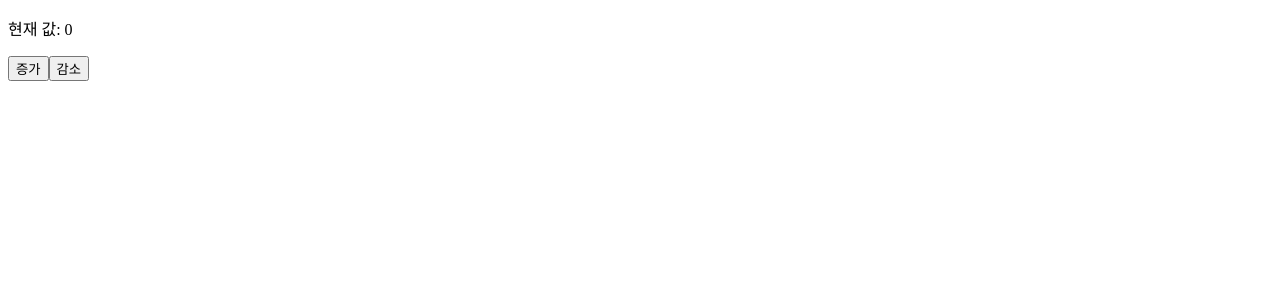
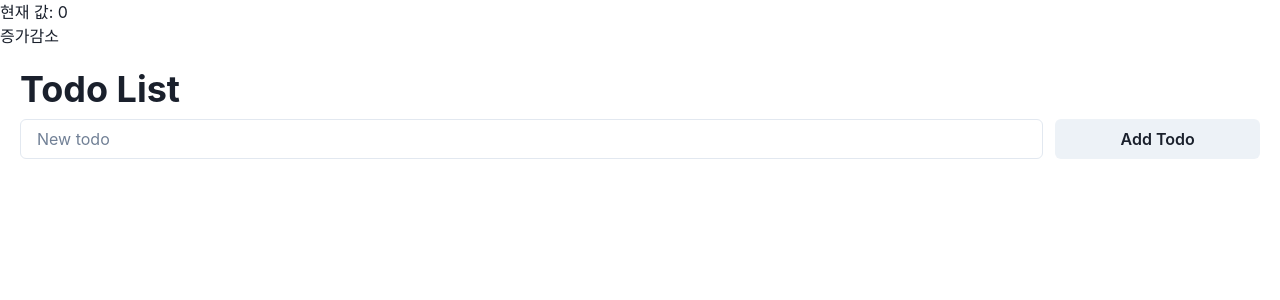
Before and after one commit to hareguu89/react-note, a React (Vite) app in the folder react-note/: page / in a window 1280 px wide. Shown: the top 300 px of the page. Built offline with nearby package versions, Linux system fonts and the light colour scheme.

Commit message:
Mobx basic

```diff
--- a/react-note/package.json
+++ b/react-note/package.json
@@ -11,6 +11,10 @@
     "build-storybook": "build-storybook"
   },
   "dependencies": {
+    "@chakra-ui/react": "^2.4.9",
+    "@emotion/react": "^11.10.5",
+    "@emotion/styled": "^11.10.5",
+    "framer-motion": "^9.0.1",
     "mobx": "^6.7.0",
     "mobx-react": "^7.6.0",
     "react": "^18.2.0",
--- a/react-note/src/App.tsx
+++ b/react-note/src/App.tsx
@@ -1,15 +1,17 @@
-import { useEffect, useState } from 'react'
-import store from './store'
-import Counter from './components/count'
+import Counter from './components/Count'
+import { ChakraProvider, Box, theme } from "@chakra-ui/react";
+import TodoList from './components/TodoList';
+import TodoAdd from './components/TodoAdd';
 
 function App() {
-
-  useEffect(() => {
-    console.log(store)
-  }, [])
-
   return (
-    <Counter/>
+    <ChakraProvider theme={theme}>
+      <Counter/>
+      <Box maxWidth="8xl" margin="auto" p={5}>
+        <TodoList />
+        <TodoAdd />
+      </Box>
+    </ChakraProvider>
   )
 }
 
--- a/react-note/src/components/Count.tsx
+++ b/react-note/src/components/Count.tsx
@@ -1,6 +1,6 @@
 import * as React from 'react';
 import store from '../store';
-import { useObserver } from 'mobx-react';
+import { observer } from 'mobx-react';
 
 const Count = () => {
     const { numberStore }  = store;
@@ -13,14 +13,14 @@ const Count = () => {
         numberStore.decreaseAction(2);
     }
 
-    return useObserver(() => (
+    return (
         <div>
             <p>현재 값: {numberStore.num}</p>
 
             <button onClick={onClickIncrease}>증가</button>
             <button onClick={onClickDecrease}>감소</button>
         </div>
-    ))
+    )
 }
 
-export default Count;
+export default observer(Count);
--- /dev/null
+++ b/react-note/src/components/TodoAdd.tsx
@@ -0,0 +1,15 @@
+import * as React from "react";
+import { Button, Input, Checkbox, Grid } from "@chakra-ui/react";
+import { observer } from "mobx-react-lite";
+import store from "../store/Todo";
+
+function TodoAdd() {
+  return (
+    <Grid pt={2} templateColumns="5fr 1fr" columnGap="3">
+      <Input placeholder="New todo" value={store.newTodo} onChange={(e) => store.newTodo = e.target.value}/>
+      <Button onClick={() => store.addTodo()}>Add Todo</Button>
+    </Grid>
+  );
+}
+
+export default observer(TodoAdd);
--- /dev/null
+++ b/react-note/src/components/TodoList.tsx
@@ -0,0 +1,27 @@
+import * as React from "react";
+import { Button, Input, Flex, Checkbox, Heading } from "@chakra-ui/react";
+import { observer } from "mobx-react-lite";
+import store, { Todo } from "../store/Todo";
+
+const TodoListItems = observer(() => (
+    <>
+      {store.todos.map((todo: Todo) => (
+        <Flex pt={2} key={todo.id}>
+          <Checkbox onClick={() => (todo.done = !todo.done)} />
+          <Input mx={2} value={todo.text} onChange={(e) => todo.text = e.target.value} />
+          <Button onClick={() => store.removeTodo(todo.id)}>Delete</Button>
+        </Flex>
+      ))}
+    </>
+  )
+)
+
+
+const TodoList = () => (
+    <>
+      <Heading>Todo List</Heading>
+      <TodoListItems />
+    </>
+)
+
+export default TodoList;
--- /dev/null
+++ b/react-note/src/store/Todo.ts
@@ -0,0 +1,52 @@
+import { makeAutoObservable, remove } from "mobx";
+
+export interface Todo {
+    id: number;
+    text: string;
+    done: boolean;
+}
+
+const updateTodo = (todos: Todo[], id: number, text: string): Todo[] =>
+    todos.map((todo) => ({
+      ...todo,
+      text: todo.id === id ? text : todo.text,
+    }));
+
+const toggleTodo = (todos: Todo[], id: number): Todo[] =>
+    todos.map((todo) => ({
+      ...todo,
+      done: todo.id === id ? !todo.done : todo.done,
+    }));
+
+const removeTodo = (todos: Todo[], id: number): Todo[] =>
+    todos.filter((todo) => todo.id !== id);
+
+const addTodo = (todos: Todo[], text: string): Todo[] => [
+    ...todos,
+    {
+      id: Math.max(0, Math.max(...todos.map(({ id }) => id))) + 1,
+      text,
+      done: false,
+    },
+];
+
+
+class Store {
+    todos: Todo[] = [];
+    newTodo: string = "";
+
+    constructor() {
+        makeAutoObservable(this)
+    }
+
+    addTodo() {
+        this.todos = addTodo(this.todos, this.newTodo);
+        this.newTodo = '';
+    }
+    removeTodo(id: number) {
+        this.todos = removeTodo(this.todos, id);
+    }
+}
+
+const store = new Store();
+export default store;
```
Also changed, not shown: 1 other file (tests, documents, lock files or other folders).
